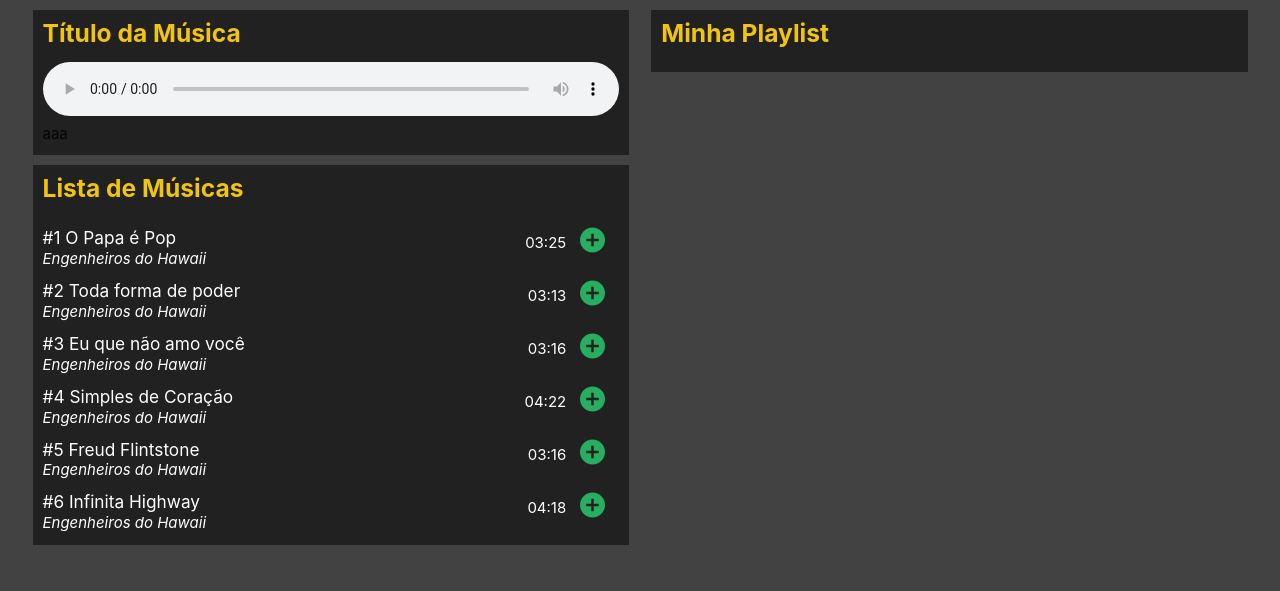
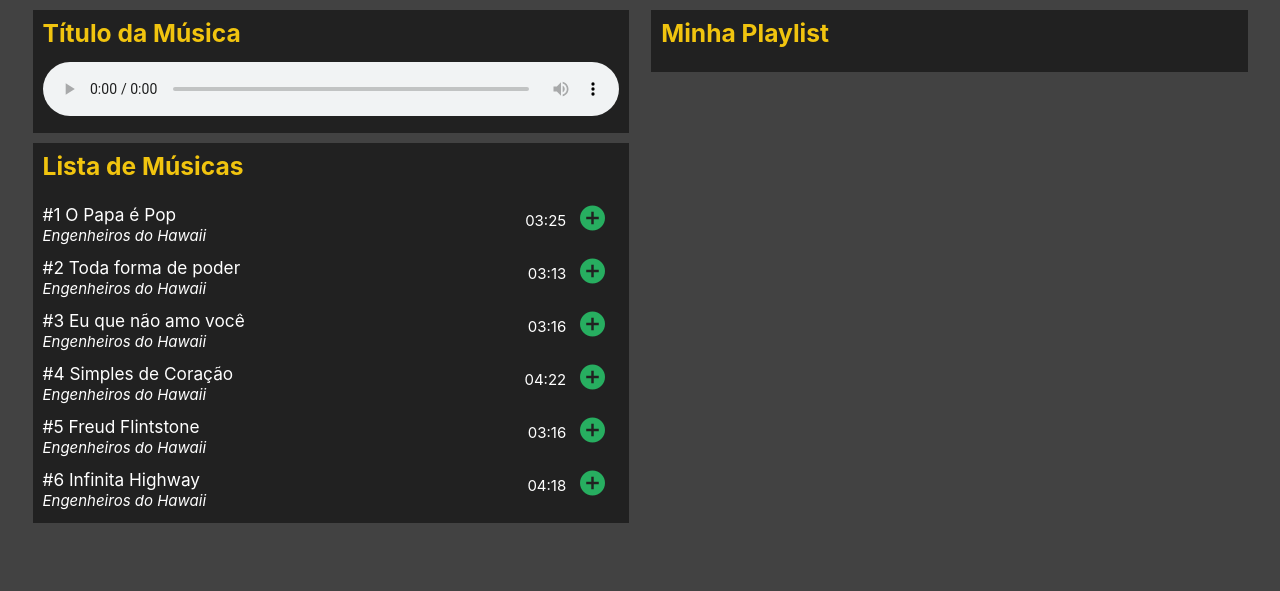
Before and after one commit to boscofarias14/playlist, a plain HTML site: page playlist/index.html in a window 1280 px wide. Drawn offline with nearby package versions, Linux system fonts and the light colour scheme.

Commit message:
Remoção de tag desnecessária

```diff
--- a/playlist/index.html
+++ b/playlist/index.html
@@ -20,9 +20,6 @@
 					<audio id="music" controls>
 						<p>Teste</p>
 					</audio>
-					<div class="botoes-player">
-						aaa
-					</div>
 				</section>
 				<section id="lista-musicas-geral">
 					<h5>Lista de Músicas</h5>
```
